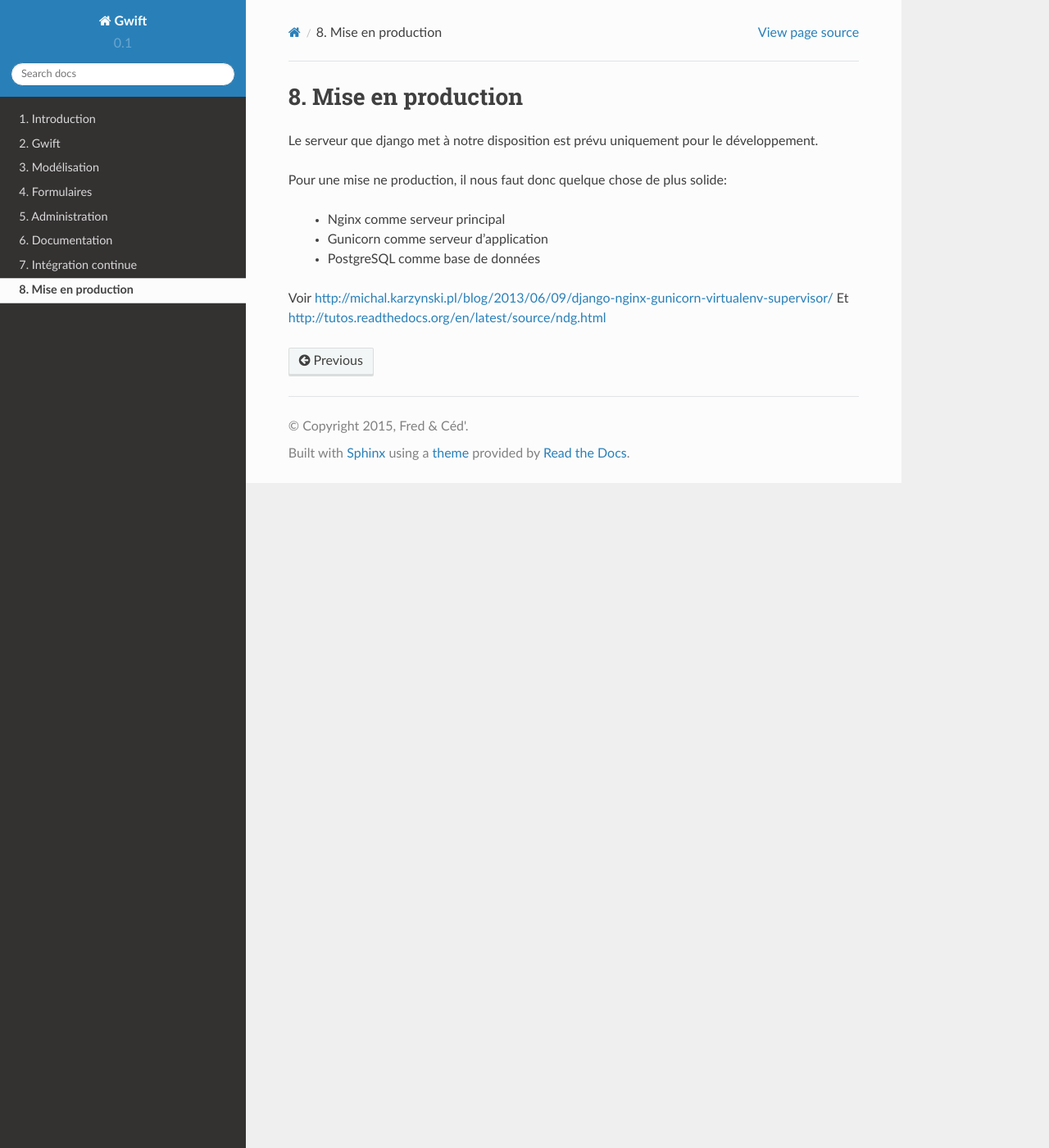
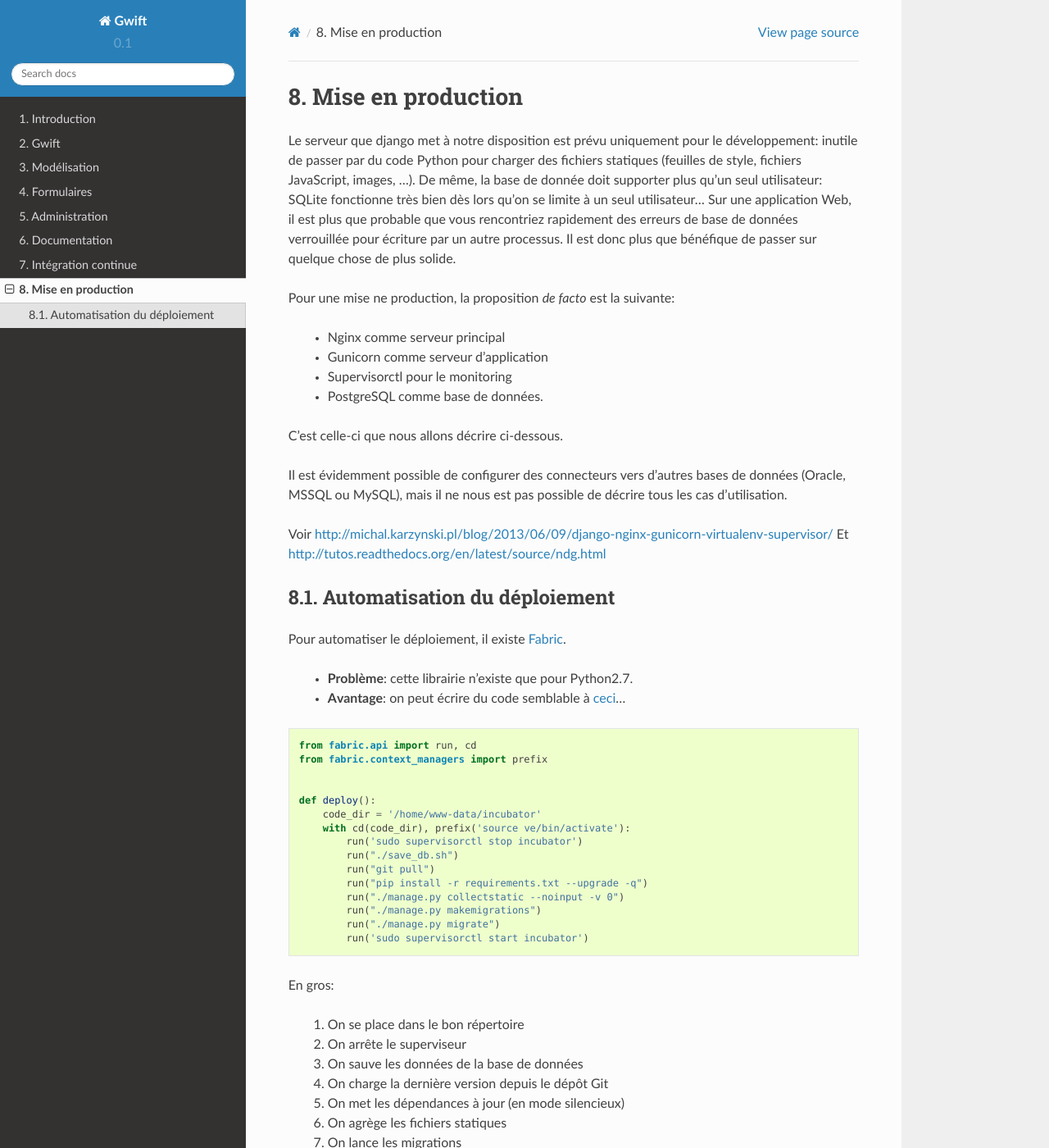
Before and after one commit to Grimbox/gwift-book, a Sphinx documentation site: the page built from source/production.rst, in a window 1280 px wide and 1400 px high. Shown: the whole window at 82% size. Built offline with Sphinx 7.4.7 and the Read the Docs theme 2.0.0, drawn with Linux system fonts in a browser that asks for light colours; pages that are not in the unit, such as notebooks, are missing from menus; some of the changed text lies outside the part shown.

Commit message:
work on production

```diff
--- a/source/production.rst
+++ b/source/production.rst
@@ -2,13 +2,18 @@
 Mise en production
 ==================
 
-Le serveur que django met à notre disposition est prévu uniquement pour le développement.
+Le serveur que django met à notre disposition est prévu uniquement pour le développement: inutile de passer par du code Python pour charger des fichiers statiques (feuilles de style, fichiers JavaScript, images, ...). De même, la base de donnée doit supporter plus qu'un seul utilisateur: SQLite fonctionne très bien dès lors qu'on se limite à un seul utilisateur... Sur une application Web, il est plus que probable que vous rencontriez rapidement des erreurs de base de données verrouillée pour écriture par un autre processus. Il est donc plus que bénéfique de passer sur quelque chose de plus solide.
 
-Pour une mise ne production, il nous faut donc quelque chose de plus solide:
+Pour une mise ne production, la proposition *de facto* est la suivante:
 
  * Nginx comme serveur principal
  * Gunicorn comme serveur d'application
- * PostgreSQL comme base de données
+ * Supervisorctl pour le monitoring
+ * PostgreSQL comme base de données.
+
+C'est celle-ci que nous allons décrire ci-dessous.
+
+Il est évidemment possible de configurer des connecteurs vers d'autres bases de données (Oracle, MSSQL ou MySQL), mais il ne nous est pas possible de décrire tous les cas d'utilisation.
 
 Voir http://michal.karzynski.pl/blog/2013/06/09/django-nginx-gunicorn-virtualenv-supervisor/
 Et http://tutos.readthedocs.org/en/latest/source/ndg.html
@@ -17,3 +22,4 @@
 .. include:: production/postgresql.rst
 .. include:: production/gunicorn.rst
 .. include:: production/nginx.rst
+.. include:: production/fabric.rst
--- /dev/null
+++ b/source/production/fabric.rst
@@ -0,0 +1,39 @@
+*****************************
+Automatisation du déploiement
+*****************************
+
+Pour automatiser le déploiement, il existe `Fabric <http://www.fabfile.org/>`_.
+
+ * **Problème**: cette librairie n'existe que pour Python2.7.
+ * **Avantage**: on peut écrire du code semblable à `ceci <https://github.com/UrLab/incubator/blob/master/fabfile.py>`_...
+
+.. code-block:: python
+
+    from fabric.api import run, cd
+    from fabric.context_managers import prefix
+
+
+    def deploy():
+        code_dir = '/home/www-data/incubator'
+        with cd(code_dir), prefix('source ve/bin/activate'):
+            run('sudo supervisorctl stop incubator')
+            run("./save_db.sh")
+            run("git pull")
+            run("pip install -r requirements.txt --upgrade -q")
+            run("./manage.py collectstatic --noinput -v 0")
+            run("./manage.py makemigrations")
+            run("./manage.py migrate")
+            run('sudo supervisorctl start incubator')
+
+En gros:
+
+ 1. On se place dans le bon répertoire
+ 2. On arrête le superviseur
+ 3. On sauve les données de la base de données
+ 4. On charge la dernière version depuis le dépôt Git
+ 5. On met les dépendances à jour (en mode silencieux)
+ 6. On agrège les fichiers statiques
+ 7. On lance les migrations
+ 8. Et on relance le superviseur.
+
+Avec un peu de chances, l'instance est à jour.
```
